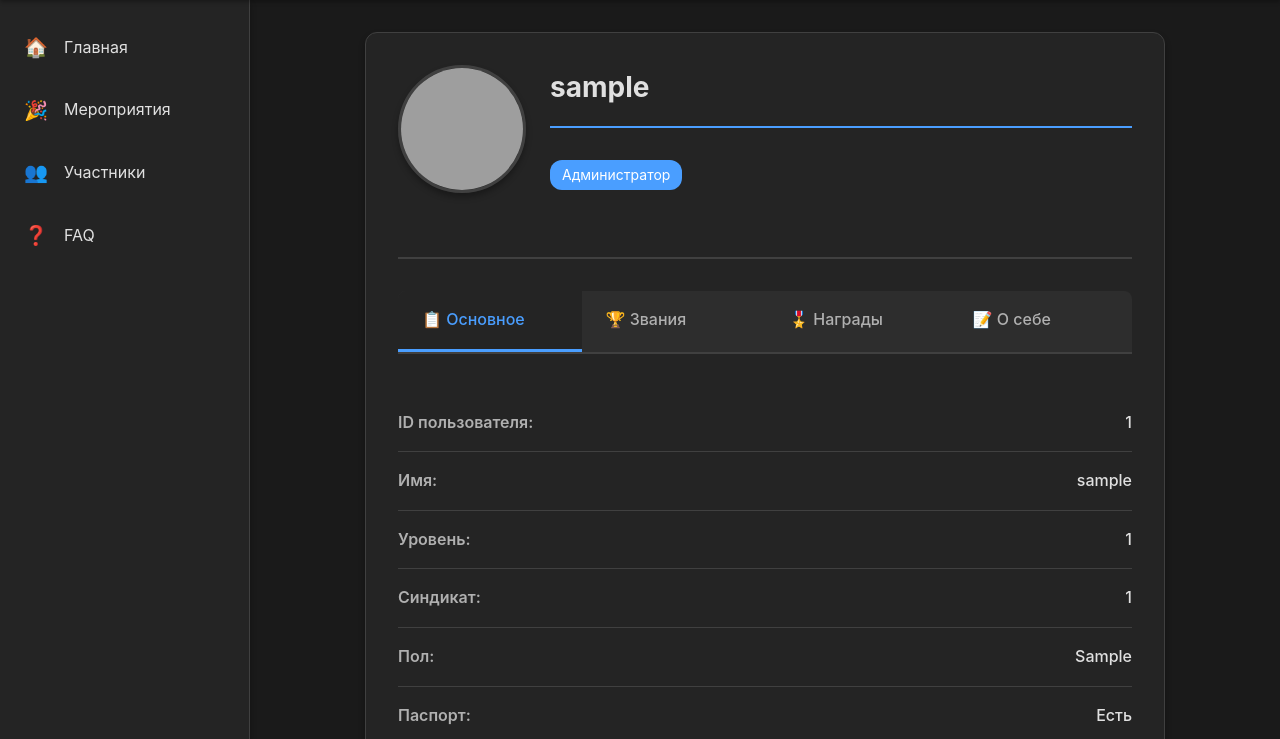
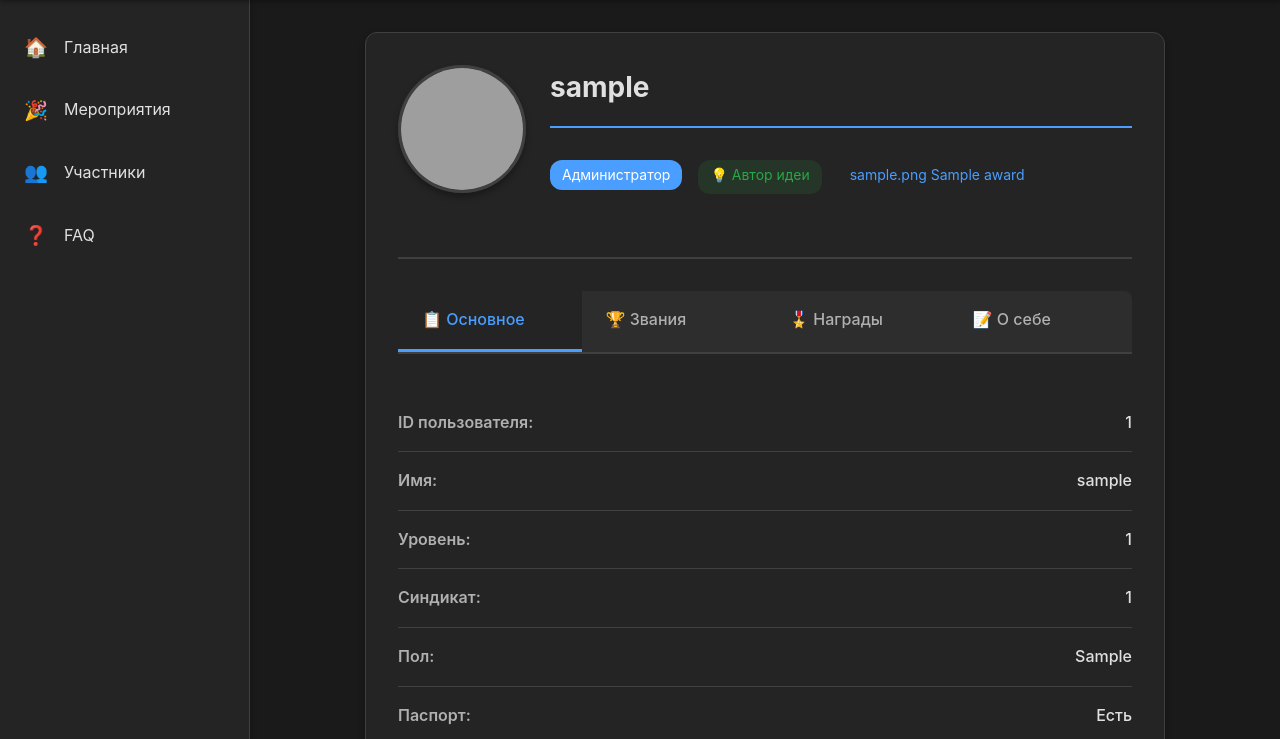
Before and after one commit to Kolunt/gwadmpaw, a Flask app: page /profile/1 in a window 1280 px wide. Shown: the part 60-799 px from the top of the page. Run offline with Flask 3, Linux system fonts and the light colour scheme; data comes from the database, SQL or seed files in the repository; tables that the repository leaves empty hold one stand-in row (values such as "Sample post"); grey boxes marked "Sample" are stand-in pictures; grey boxes are pictures that could not be loaded.

Commit message:
Add icon field to awards and display award badges in profile header

```diff
--- a/app.py
+++ b/app.py
@@ -300,6 +300,7 @@
             CREATE TABLE IF NOT EXISTS awards (
                 id INTEGER PRIMARY KEY AUTOINCREMENT,
                 title TEXT NOT NULL,
+                icon TEXT,
                 image TEXT,
                 sort_order INTEGER DEFAULT 100,
                 created_at TIMESTAMP DEFAULT CURRENT_TIMESTAMP,
@@ -307,6 +308,13 @@
                 FOREIGN KEY (created_by) REFERENCES users(user_id)
             )
         ''')
+
+        # Миграция: добавляем поле icon в таблицу awards, если его нет
+        try:
+            c.execute('ALTER TABLE awards ADD COLUMN icon TEXT')
+        except sqlite3.OperationalError:
+            # Колонка уже существует, это нормально
+            pass
 
         # Таблица связи пользователей и наград
         c.execute('''
@@ -3523,6 +3531,7 @@
 
     if request.method == 'POST':
         title = request.form.get('title', '').strip()
+        icon = request.form.get('icon', '').strip()
         sort_order = request.form.get('sort_order', '100').strip()
         image_file = request.files.get('image')
         selected_users = request.form.getlist('users')  # Получаем список выбранных пользователей
@@ -3556,9 +3565,9 @@
         try:
             # Создаем награду
             cursor = conn.execute('''
-                INSERT INTO awards (title, image, sort_order, created_by)
-                VALUES (?, ?, ?, ?)
-            ''', (title, image_path, sort_order, session['user_id']))
+                INSERT INTO awards (title, icon, image, sort_order, created_by)
+                VALUES (?, ?, ?, ?, ?)
+            ''', (title, icon, image_path, sort_order, session['user_id']))
             award_id = cursor.lastrowid
 
             # Присваиваем награду выбранным пользователям
@@ -3598,6 +3607,7 @@
 
     if request.method == 'POST':
         title = request.form.get('title', '').strip()
+        icon = request.form.get('icon', '').strip()
         sort_order = request.form.get('sort_order', '100').strip()
         image_file = request.files.get('image')
         delete_image = request.form.get('delete_image', '0')
@@ -3658,9 +3668,9 @@
         try:
             # Обновляем награду
             conn.execute('''
-                UPDATE awards SET title = ?, image = ?, sort_order = ?
+                UPDATE awards SET title = ?, icon = ?, image = ?, sort_order = ?
                 WHERE id = ?
-            ''', (title, image_path, sort_order, award_id))
+            ''', (title, icon, image_path, sort_order, award_id))
 
             # Обновляем присвоение наград пользователям
             # Получаем текущих пользователей с наградой
--- a/static/css/style.css
+++ b/static/css/style.css
@@ -1579,7 +1579,8 @@
     font-weight: 500;
 }
 
-.title-badge {
+.title-badge,
+.award-badge {
     display: inline-block;
     padding: 0.25rem 0.75rem;
     border-radius: 12px;
--- a/templates/view_profile.html
+++ b/templates/view_profile.html
@@ -20,6 +20,20 @@
                         {% endfor %}
                     {% else %}
                         <span class="role-badge">Пользователь</span>
+                    {% endif %}
+                    {% if user_titles %}
+                        {% for title in user_titles %}
+                            <span class="title-badge" style="background-color: {{ title.color }}20; color: {{ title.color }}; border-color: {{ title.color }};">
+                                {% if title.icon %}{{ title.icon }} {% endif %}{{ title.display_name }}
+                            </span>
+                        {% endfor %}
+                    {% endif %}
+                    {% if user_awards %}
+                        {% for award in user_awards %}
+                            <span class="award-badge" style="background-color: var(--accent-color)20; color: var(--accent-color); border-color: var(--accent-color);">
+                                {% if award.icon %}{{ award.icon }} {% else %}🎖️{% endif %} {{ award.title }}
+                            </span>
+                        {% endfor %}
                     {% endif %}
                 </div>
             </div>
@@ -148,8 +162,14 @@
                         <div style="margin-bottom: 1rem;">
                             <img src="{{ award.image }}" alt="{{ award.title }}" style="max-width: 120px; max-height: 120px; width: auto; height: auto; border-radius: 8px;">
                         </div>
+                        {% elif award.icon %}
+                        <div style="margin-bottom: 1rem; font-size: 4rem; line-height: 1;">
+                            {{ award.icon }}
+                        </div>
                         {% endif %}
-                        <h3 style="margin: 0; font-size: 1.1rem; color: var(--text-primary);">{{ award.title }}</h3>
+                        <h3 style="margin: 0; font-size: 1.1rem; color: var(--text-primary);">
+                            {% if award.icon and not award.image %}{{ award.icon }} {% endif %}{{ award.title }}
+                        </h3>
                     </div>
                     {% endfor %}
                 </div>
```
Also changed, not shown: templates/admin/award_form.html (+14 -0 lines), templates/dashboard.html (+15 -1 lines).
